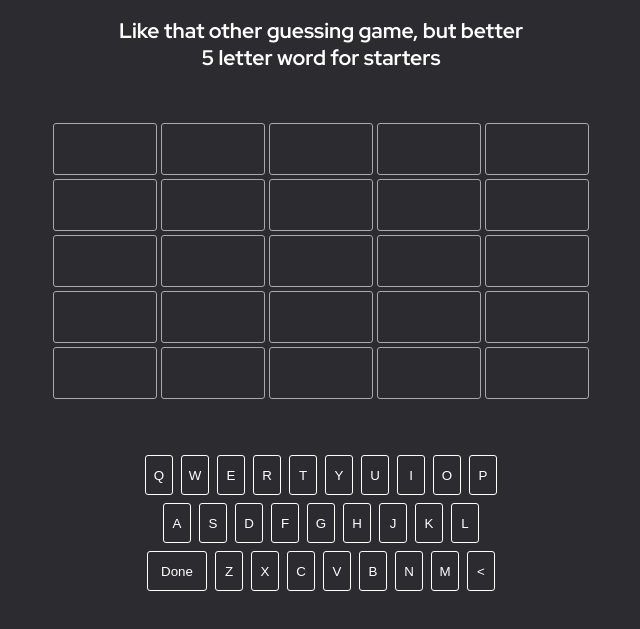
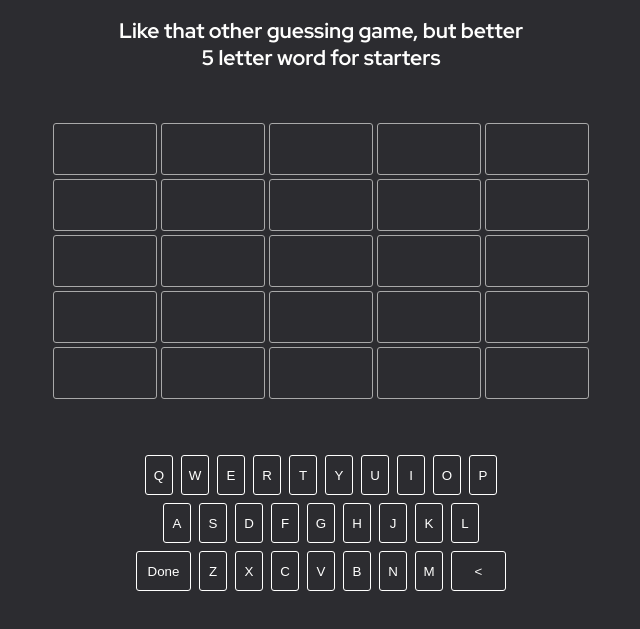
Before and after one commit to dappernerddesigns/wordsle, a website with bundled scripts: page index.html in a window 1280 px wide. Shown: the part 71-700 px from the top of the page, without its empty margins (319-959 px from the left). Built offline with nearby package versions, Linux system fonts and the light colour scheme.

Commit message:
keyboard improvements

```diff
--- a/styles/styles.css
+++ b/styles/styles.css
@@ -48,12 +48,14 @@ button {
   width: 28px;
   height: 40px;
 }
-#Done {
+#Done,
+#backspace {
   padding: 2px;
   margin: 4px;
-  width: 60px;
+  width: 55px;
   height: 40px;
 }
+
 #guesses {
   margin: 50px 0;
   width: 100%;
```
